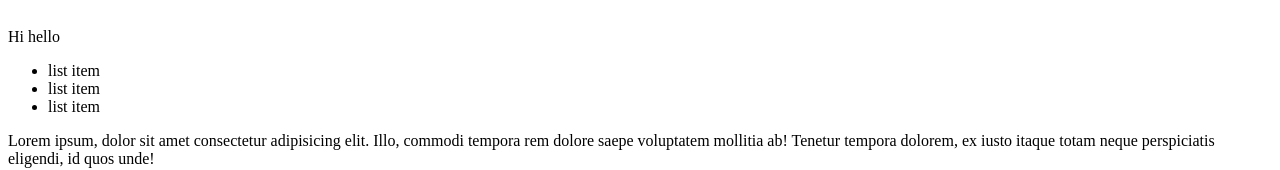
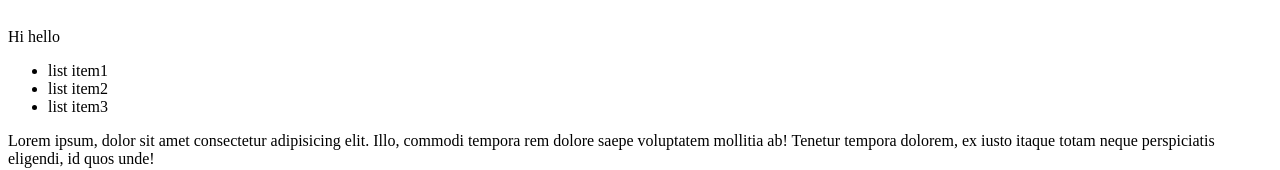
Before and after one commit to asteriab/react-shop-project, a React (Create React App) app: page / in a window 1280 px wide. Shown: the part 346-516 px from the top of the page. Built offline with nearby package versions, Linux system fonts and the light colour scheme.

Commit message:
import/export components

```diff
--- /dev/null
+++ b/src/List.tsx
@@ -0,0 +1,19 @@
+type Props = {};
+export const List = (props: Props) => {
+  return (
+    <>
+      <ul>
+        <li>list item1</li>
+        <li>list item2</li>
+        <li>list item3</li>
+      </ul>
+      <p>
+        Lorem ipsum, dolor sit amet consectetur adipisicing elit. Illo, commodi
+        tempora rem dolore saepe voluptatem mollitia ab! Tenetur tempora
+        dolorem, ex iusto itaque totam neque perspiciatis eligendi, id quos
+        unde!
+      </p>
+    </>
+  );
+};
+// export default List;
--- a/src/index.tsx
+++ b/src/index.tsx
@@ -1,23 +1,7 @@
 import React from "react";
 import ReactDOM from "react-dom/client";
-
-function List() {
-  return (
-    <>
-      <ul>
-        <li>list item</li>
-        <li>list item</li>
-        <li>list item</li>
-      </ul>
-      <p>
-        Lorem ipsum, dolor sit amet consectetur adipisicing elit. Illo, commodi
-        tempora rem dolore saepe voluptatem mollitia ab! Tenetur tempora
-        dolorem, ex iusto itaque totam neque perspiciatis eligendi, id quos
-        unde!
-      </p>
-    </>
-  );
-}
+// import BlaBla from "./List";
+import { List } from "./List";
 
 type TitleProps = {
   name: string;
@@ -48,6 +32,7 @@ const App = () => {
       <Title name="React" year={1} />
       <Title name="TS" year={115} />
       <Title name="JS" year={97} />
+      {/* <BlaBla /> */}
       <List />
     </div>
   );
```
